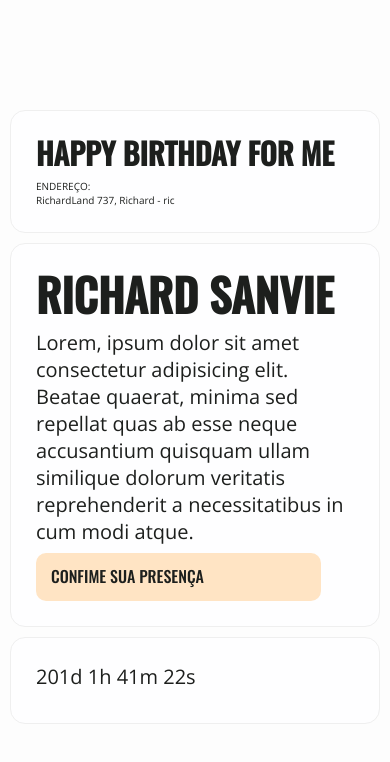
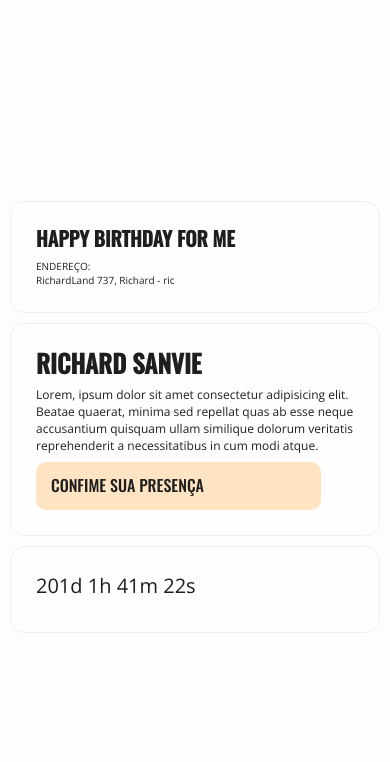
Before and after one commit to richardsanvie/TheArtofDiscourse, a website built with Parcel: page src/index.html in a window 390 px wide. Built offline with nearby package versions, Linux system fonts and the light colour scheme.

Commit message:
Correção no layout Mobile

```diff
--- a/src/styles/main.scss
+++ b/src/styles/main.scss
@@ -166,14 +166,18 @@ body {
                 .containerOne {
 
                     h1 {
-                        font-size: 30px;
+                        font-size: 20px;
                     }
                 }
 
                 .containerTwo {
                     .name {
-                        font-size: 45px;
+                        font-size: 25px;
                         margin-bottom: 10px;
+                    }
+
+                    p{
+                        font-size: 12px;
                     }
                 }
             }
```
Also changed, not shown: dist/styles/main.css, 1 other file.
